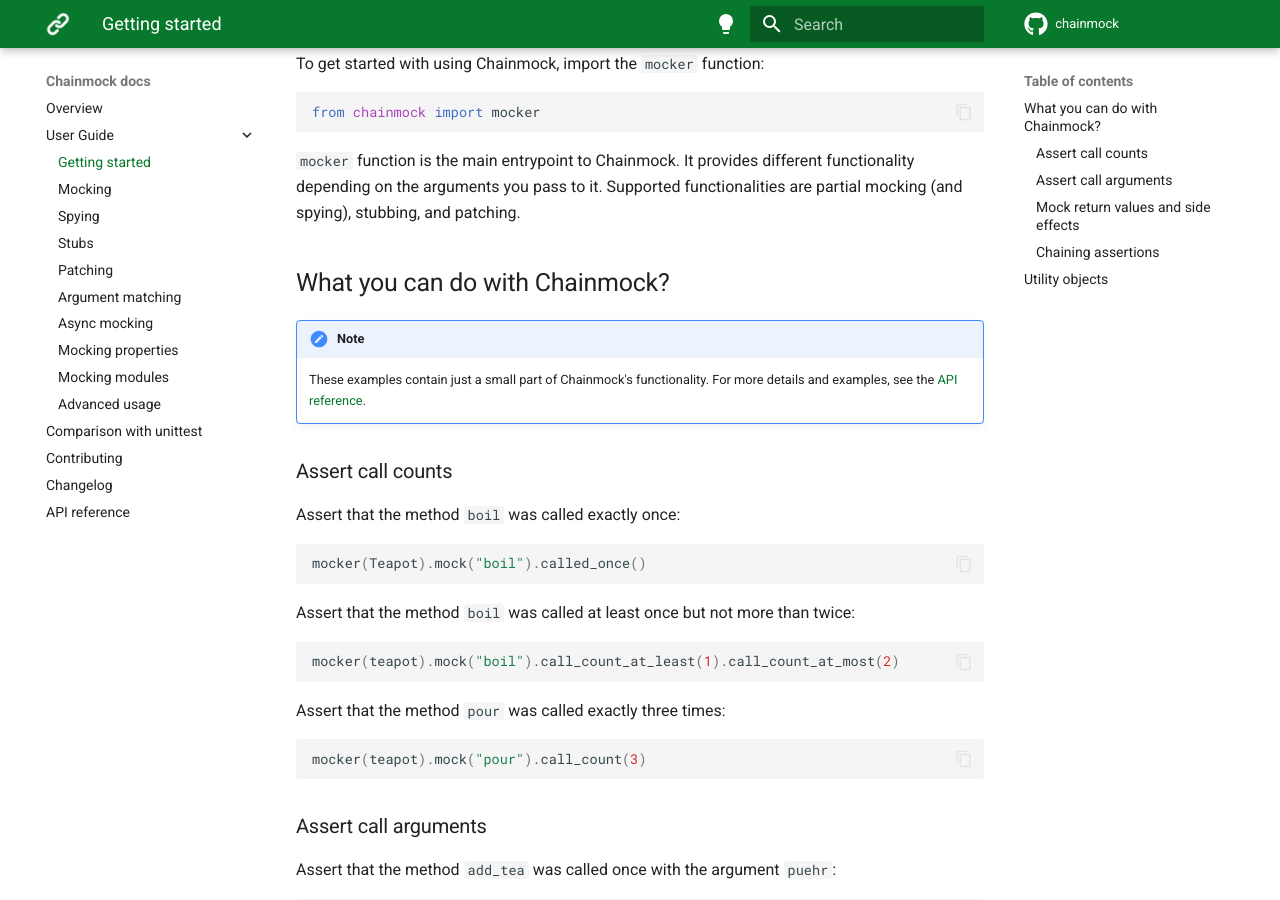
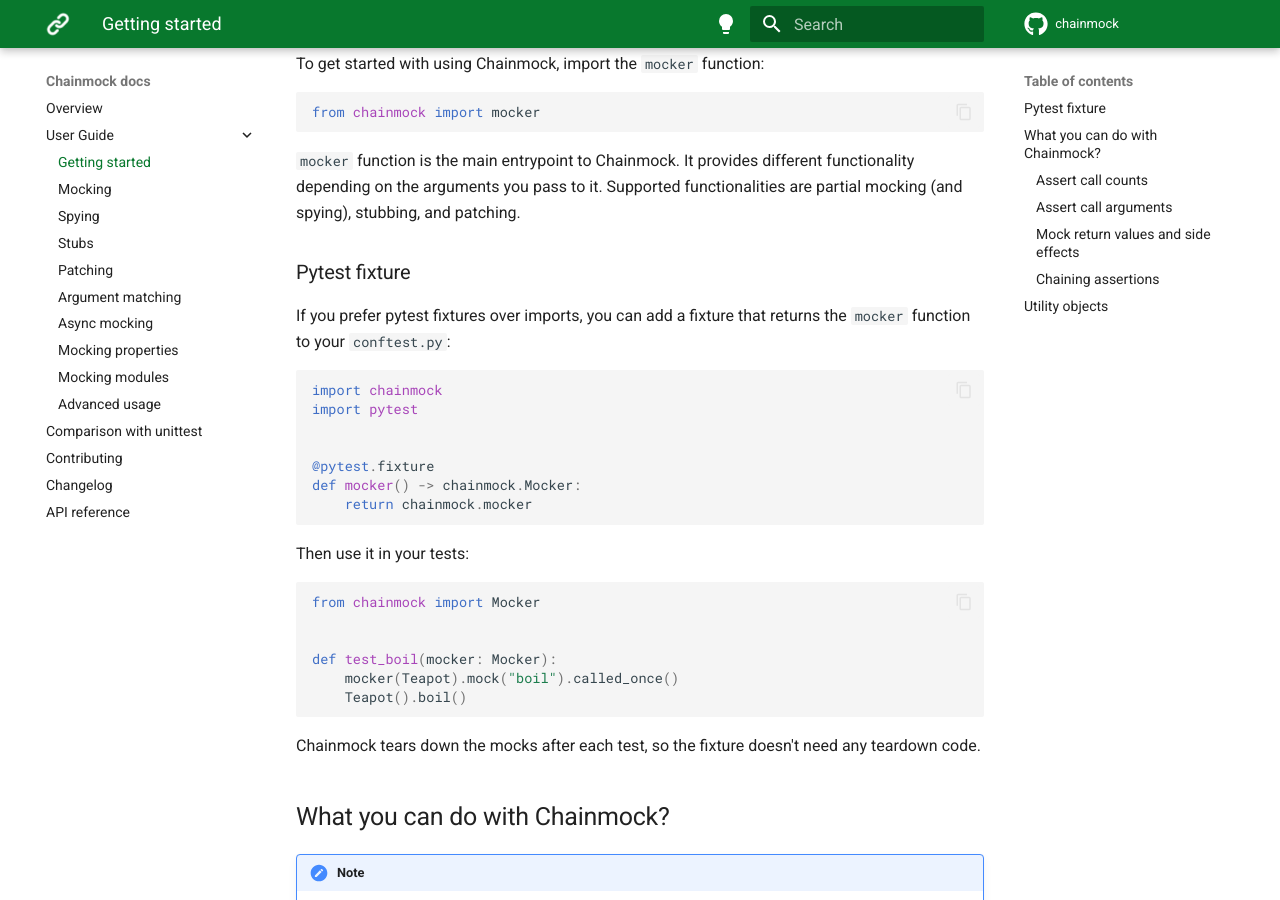
Before and after one commit to ollipa/chainmock, an MkDocs documentation site: the page built from docs/user_guide/getting_started.md, in a window 1280 px wide and 900 px high, scrolled down 340 px. Built offline with MkDocs 1.6.1 and Material for MkDocs 9.7.7, drawn with Linux system fonts in a browser that asks for light colours; comment, search, counter and statistics services are not loaded.

Commit message:
Document how to create a pytest fixture for mocker
Export the Mocker type for annotating the fixture.

Fixes #41

````diff
--- a/docs/user_guide/getting_started.md
+++ b/docs/user_guide/getting_started.md
@@ -11,6 +11,33 @@
 ```
 
 `mocker` function is the main entrypoint to Chainmock. It provides different functionality depending on the arguments you pass to it. Supported functionalities are partial mocking (and spying), stubbing, and patching.
+
+### Pytest fixture
+
+If you prefer pytest fixtures over imports, you can add a fixture that returns the `mocker` function to your `conftest.py`:
+
+```python
+import chainmock
+import pytest
+
+
+@pytest.fixture
+def mocker() -> chainmock.Mocker:
+    return chainmock.mocker
+```
+
+Then use it in your tests:
+
+```python
+from chainmock import Mocker
+
+
+def test_boil(mocker: Mocker):
+    mocker(Teapot).mock("boil").called_once()
+    Teapot().boil()
+```
+
+Chainmock tears down the mocks after each test, so the fixture doesn't need any teardown code.
 
 ## What you can do with Chainmock?
 
--- a/src/chainmock/__init__.py
+++ b/src/chainmock/__init__.py
@@ -7,10 +7,11 @@
     _doctest,  # imported for side-effects # noqa: F401
     _unittest,  # imported for side-effects # noqa: F401
 )
-from ._api import Assert, Mock, mocker
+from ._api import Assert, Mock, Mocker, mocker
 
 __all__ = [
     "Assert",
     "Mock",
+    "Mocker",
     "mocker",
 ]
````
Also changed, not shown: CHANGELOG.md (+9 -1 lines), 2 other files.
